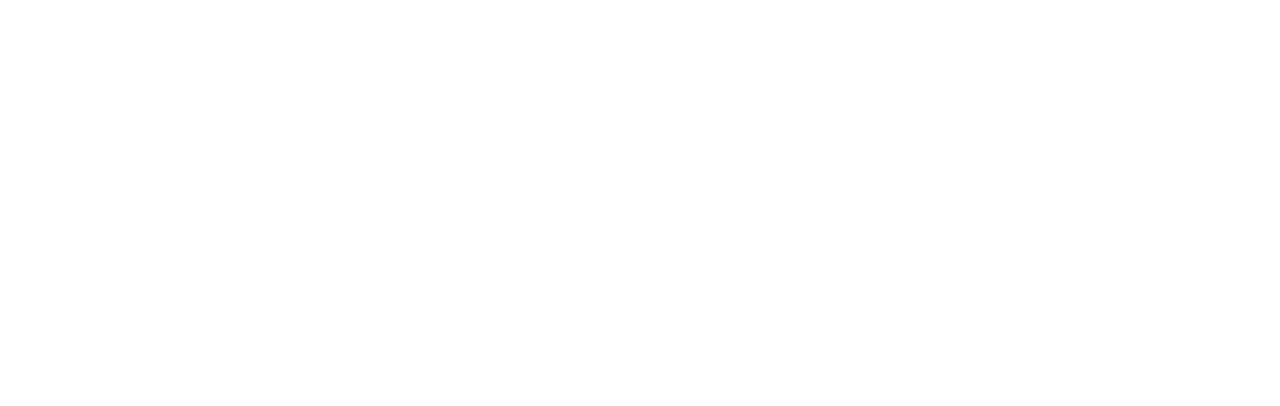
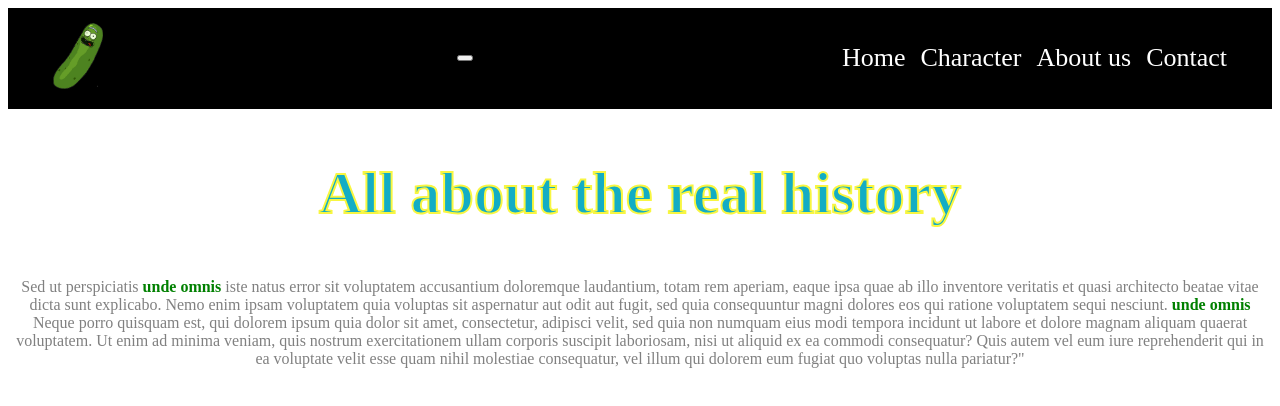
Before and after one commit to CarmenGordo/proyectoreact, a React (Create React App) app: page /aboutus in a window 1280 px wide. Before the commit this address had no page. Shown: the top 406 px of the page. Built offline with nearby package versions, Linux system fonts and the light colour scheme.

Commit message:
subida pequeños arreglos

```diff
--- a/src/Components/Cards/Cards.jsx
+++ b/src/Components/Cards/Cards.jsx
@@ -8,21 +8,26 @@ const Cards = ({src, name}) => {
         <CardsContainer>
             {/* <Link> */}
                 <img
-                    className="img"
+                    className="img_character"
                     src={src}
                     alt="imagen de personaje"
                 />
 
                 <div
-                    className="info"
-                >
-                    <h3
+                    className="info_character">
+                    {/* <h3>
                         text="eee"
-                        // text={name}
-                    />
-                </div>
+                        text={name}
+                    </h3> */}
+
+                    <ul>
+                        <li>
+                            text="eee"
+                        </li>
+                    </ul>
 
 
+                </div>
 
             {/* </Link> */}
         </CardsContainer>
--- a/src/Components/Cards/CardsStyle.js
+++ b/src/Components/Cards/CardsStyle.js
@@ -1,30 +1,48 @@
 import styled from "styled-components";
 
 const CardsContainer = styled.div`
-    width: 180px;
-    background-color: red;
+    width: 250px;
     display: flex;
     justify-content: center;
     align-items: center;
     flex-flow: row wrap;
-    margin: 50px 20px;
+    margin: 50px 15px;
+    border-radius: 10px;
+    text-align: center;
 
-    .img{
+
+    // props que cambia con tema
+    // comprobar stado de status para poner el color del borde
+    // border: solid 3px #13ADC4;
+    // padding: 8px;
+    // filter: drop-shadow(0px 4px 4px rgba(19, 173, 196, 0.5)) drop-shadow(0px -4px 10px rgba(19, 173, 196, 0.5));
+
+
+
+    .img_character{
         widht: 100%;
         max-height: 174px;
         background-color: green;
     }
 
-    .info{
-        background-color: yellow;
-        widht: 100%;
+    .info_character{
+        background-color: #C4C4C4;
+        width: 250px;
         max-height: 500px;
+        border-radius: 0 0 5px 5px;
+        text-align: center;
     }
 
-    h3{
+    li{
+        text-align: center;
         color: black;
-        font-size: 240px;
+        font-size: 24px;
+
+        // comprobacion de estatus
+        list-style: {}
     }
+
+
 
 `;
 
--- a/src/Components/Form/FormStyle.js
+++ b/src/Components/Form/FormStyle.js
@@ -43,7 +43,8 @@ const FormContainer = styled.form`
     .submit{
         width: 100px;
         height: 80px;
-        background-image: "../../assets/images/logo_pickle_rick.png";
+        background-image: url(../../Assets/Images/logo.png);
+        // background-image: url("../../../Assets/Images/logo.png");
         // background-color: red;
         color: white;
         border:none;
--- a/src/Components/Logo/Logo.jsx
+++ b/src/Components/Logo/Logo.jsx
@@ -3,7 +3,7 @@ import { Link } from "react-router-dom";
 // style
 import LogoContainer from "./LogoStyle";
 // assets img
-import logo from '../../Assets/Images/logo_pickle_rick.png';
+import logo from '../../Assets/Images/logo.png';
 
 
 const Logo = () => {
--- a/src/Containers/CardsList/CarsListStyle.js
+++ b/src/Containers/CardsList/CarsListStyle.js
@@ -1,7 +1,7 @@
 import styled from "styled-components";
 
 const CardsListContainer = styled.section`
-    background-color: blue;
+    // background-color: blue;
 
 
 
--- a/src/Pages/AboutUsPage/AboutUsPage.jsx
+++ b/src/Pages/AboutUsPage/AboutUsPage.jsx
@@ -1 +1,31 @@
 import React from "react";
+import H1 from "../../Components/Text/Headings/H1/H1";
+import Header from "../../Containers/Header/Header";
+import AboutUsContainer from "./AboutUsPageStyle";
+
+const AboutUsPage = () =>{
+    return(
+        <>
+            <Header />
+
+            <AboutUsContainer>
+
+                <H1
+                    className={"h1_text_cabecera"}
+                    text="All about the real history"
+                />
+
+                <p
+                    className={"p_text"}>
+                    Sed ut perspiciatis <span>unde omnis</span> iste natus error sit voluptatem accusantium doloremque laudantium, totam rem aperiam, eaque ipsa quae ab illo inventore veritatis et quasi architecto beatae vitae dicta sunt explicabo. Nemo enim ipsam voluptatem quia voluptas sit aspernatur aut odit aut fugit, sed quia consequuntur magni dolores eos qui ratione voluptatem sequi nesciunt. <span>unde omnis</span> Neque porro quisquam est, qui dolorem ipsum quia dolor sit amet, consectetur, adipisci velit, sed quia non numquam eius modi tempora incidunt ut labore et dolore magnam aliquam quaerat voluptatem. Ut enim ad minima veniam, quis nostrum exercitationem ullam corporis suscipit laboriosam, nisi ut aliquid ex ea commodi consequatur? Quis autem vel eum iure reprehenderit qui in ea voluptate velit esse quam nihil molestiae consequatur, vel illum qui dolorem eum fugiat quo voluptas nulla pariatur?"
+
+                </p>
+
+
+            </AboutUsContainer>
+
+        </>
+    )
+}
+
+export default AboutUsPage;
--- a/src/Pages/AboutUsPage/AboutUsPageStyle.js
+++ b/src/Pages/AboutUsPage/AboutUsPageStyle.js
@@ -2,6 +2,17 @@ import styled from "styled-components";
 
 const AboutUsContainer = styled.section`
 
+    text-align: center;
+
+    .p_text{
+        color: grey;
+
+        // comprobar thema
+        span{
+            color: green;
+            font-weight: bold
+        }
+    }
 `;
 
 export default AboutUsContainer;
--- a/src/Pages/ContactPage/ContactPage.jsx
+++ b/src/Pages/ContactPage/ContactPage.jsx
@@ -15,11 +15,7 @@ const ContactPage = () => {
                     text="Do you have any information about Evil Morty? Contact us"
                 />
 
-                {/* form */}
-                <Form>
-
-                </Form>
-
+                <Form />
 
             </ContactPageContainer>
         </>
--- a/src/index.js
+++ b/src/index.js
@@ -1,7 +1,6 @@
 import React from 'react';
 import ReactDOM from 'react-dom';
 import App from './App';
-
 import {
   BrowserRouter,
   Routes,
@@ -11,6 +10,7 @@ import reportWebVitals from './reportWebVitals';
 // pages
 import CursorPage from './Pages/CursorPage/CursorPage';
 import Home from './Pages/Home/index';
+import AboutUsPage from './Pages/AboutUsPage/AboutUsPage';
 import ContactPage from './Pages/ContactPage/ContactPage';
 
 
@@ -21,7 +21,7 @@ ReactDOM.render(
       <Routes>
         <Route path="/" element={<Home />} />
         <Route path='/cursor' element={<CursorPage />} />
-        {/* <Route path='/aboutus' element={<AboutusPage />} /> */}
+        <Route path='/aboutus' element={<AboutUsPage />} />
         <Route path='/contact' element={<ContactPage/>} />
       </Routes>
     </BrowserRouter>
```
Also changed, not shown: src/Assets/Images/logo.png (renamed from src/Assets/Images/logo_pickle_rick.png).
